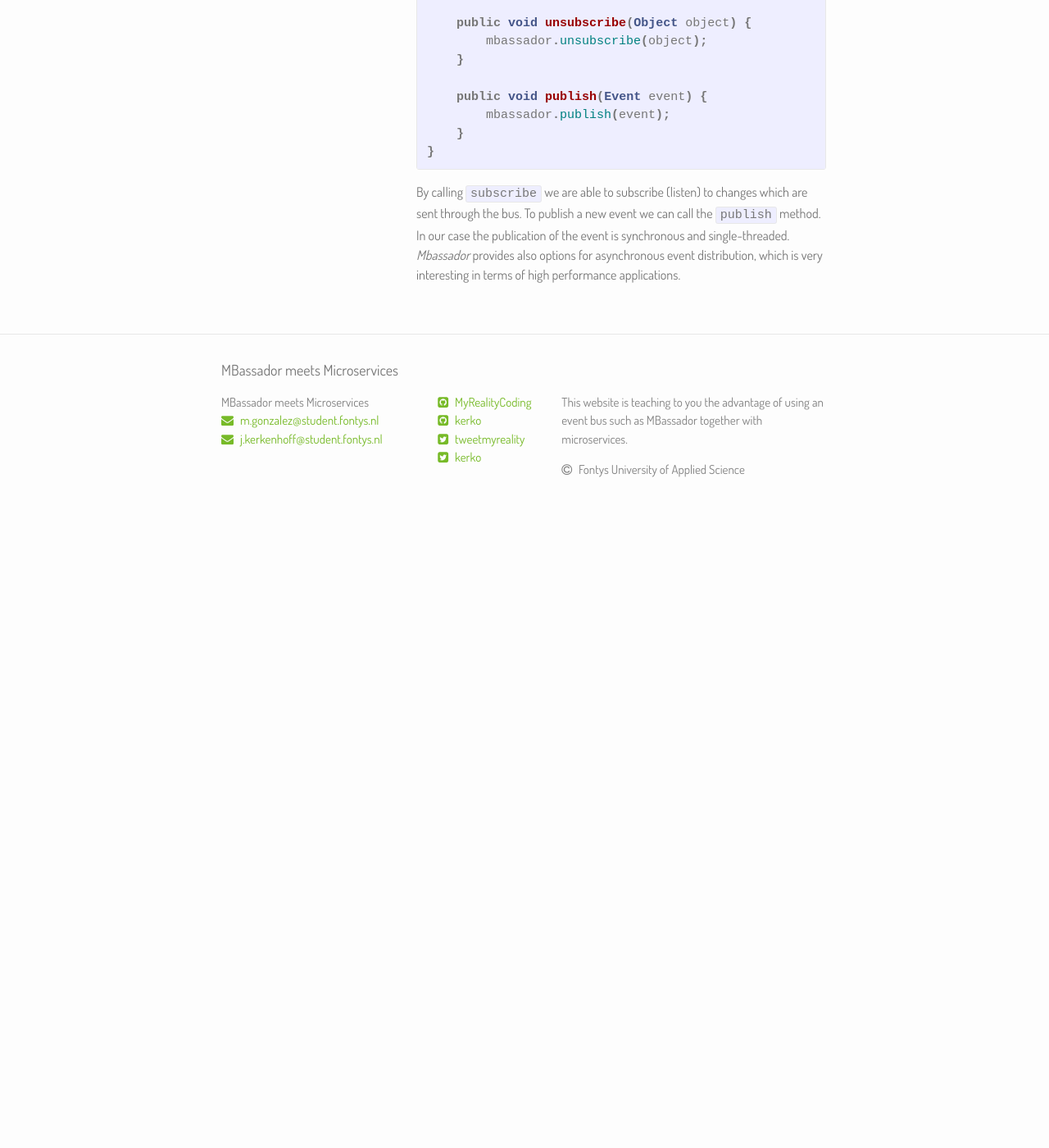
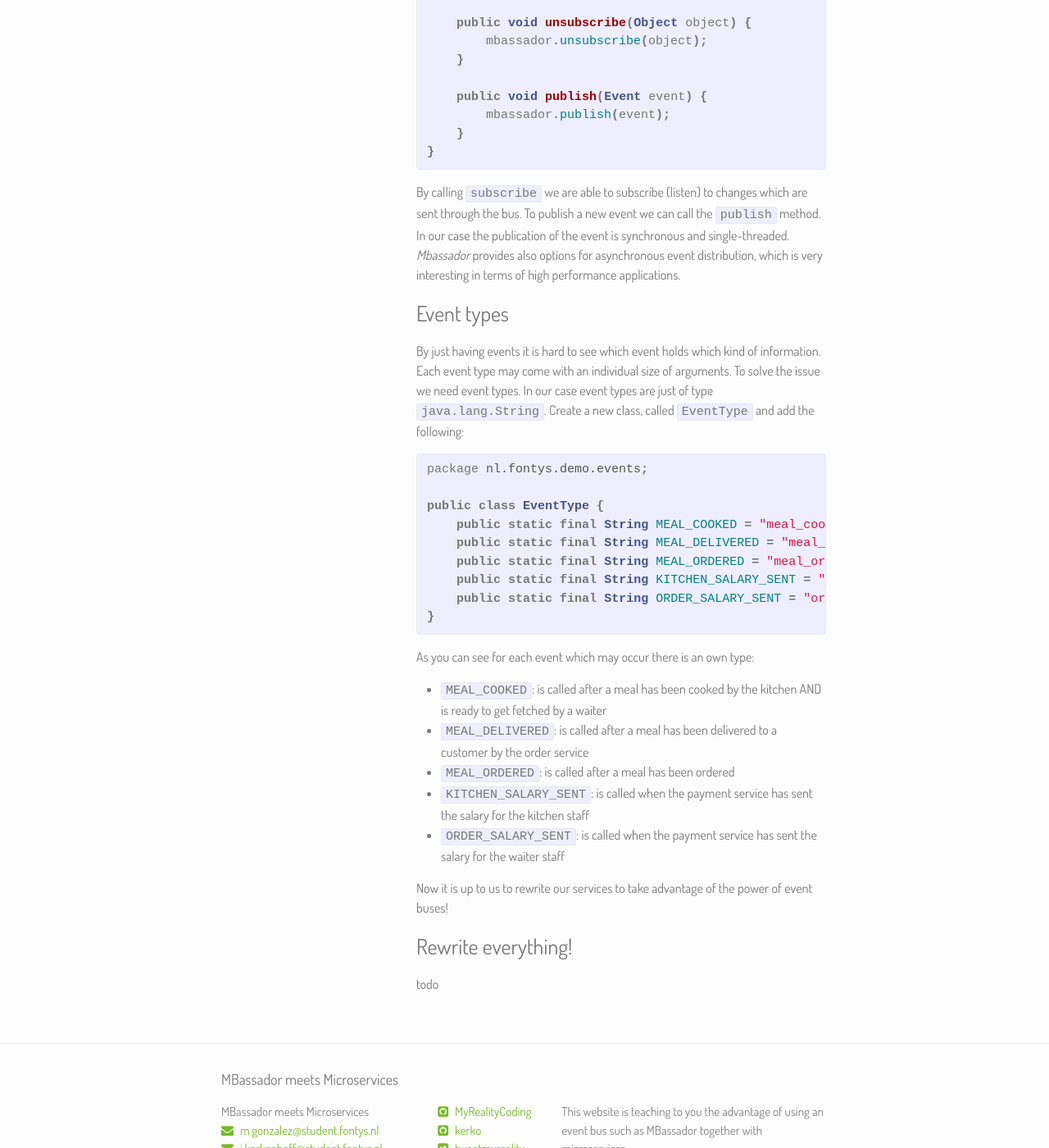
Before and after one commit to sebivenlo/microservices-eventbus, a Jekyll site: the page built from _tutorials/03-dependencies.md, in a window 1280 px wide and 1400 px high, scrolled down 2085 px. Shown: the whole window at 82% size. Built offline with Jekyll 4.4.1, drawn with Linux system fonts in a browser that asks for light colours; nearby versions of some CDN libraries; before the commit the page ends 2715 px from its top, so only the background shows below that; some of the changed text lies outside the part shown.

Commit message:
Add eventtype example to tutorial

````diff
--- a/_tutorials/03-dependencies.md
+++ b/_tutorials/03-dependencies.md
@@ -47,7 +47,7 @@
 
 ### The event bus
 
-To use such events we need to distribute them. The distribution of events is done by a so called **Event Bus** handler. MBassador itself provides an event bus implementation. Since we want
+To use such events we need to distribute them. The distribution of events is done by a so called **Event Bus** handler. Mbassador itself provides an event bus implementation. Since we want
 to ease the process we make it [Singleton](https://en.wikipedia.org/wiki/Singleton_pattern) and wrap it into a ```EventBus``` class:
 {% highlight java %}
 package nl.fontys.demo.events;
@@ -83,3 +83,30 @@ public final class EventBus {
 {% endhighlight %}
 
 By calling ```subscribe``` we are able to subscribe (listen) to changes which are sent through the bus. To publish a new event we can call the ```publish``` method. In our case the publication of the event is synchronous and single-threaded. *Mbassador* provides also options for asynchronous event distribution, which is very interesting in terms of high performance applications.
+
+### Event types
+
+By just having events it is hard to see which event holds which kind of information. Each event type may come with an individual size of arguments. To solve the issue we need event types. In our case event types are just of type ```java.lang.String```. Create a new class, called ```EventType``` and add the following:
+{% highlight java %}
+package nl.fontys.demo.events;
+
+public class EventType {
+    public static final String MEAL_COOKED = "meal_cooked";
+    public static final String MEAL_DELIVERED = "meal_delivered";
+    public static final String MEAL_ORDERED = "meal_ordered";
+    public static final String KITCHEN_SALARY_SENT = "kitchen_salary_sent";
+    public static final String ORDER_SALARY_SENT = "order_salary_sent";
+}
+{% endhighlight %}
+As you can see for each event which may occur there is an own type:
+* ```MEAL_COOKED```: is called after a meal has been cooked by the kitchen AND is ready to get fetched by a waiter
+* ```MEAL_DELIVERED```: is called after a meal has been delivered to a customer by the order service
+* ```MEAL_ORDERED```: is called after a meal has been ordered
+* ```KITCHEN_SALARY_SENT```: is called when the payment service has sent the salary for the kitchen staff
+* ```ORDER_SALARY_SENT```: is called when the payment service has sent the salary for the waiter staff
+
+Now it is up to us to rewrite our services to take advantage of the power of event buses!
+
+### Rewrite everything!
+
+todo
````
